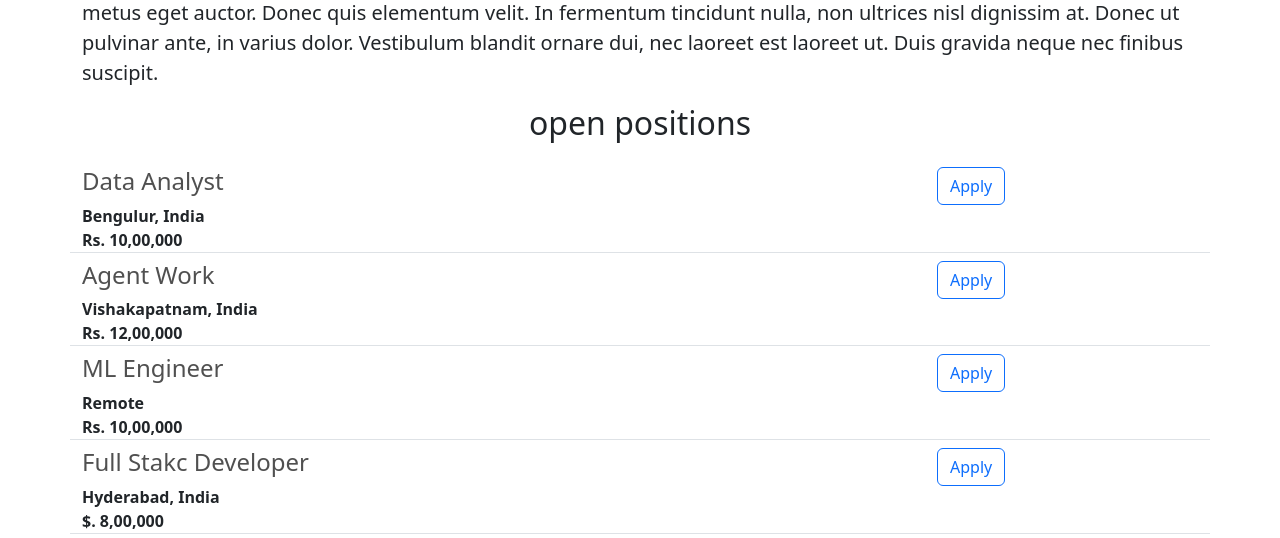
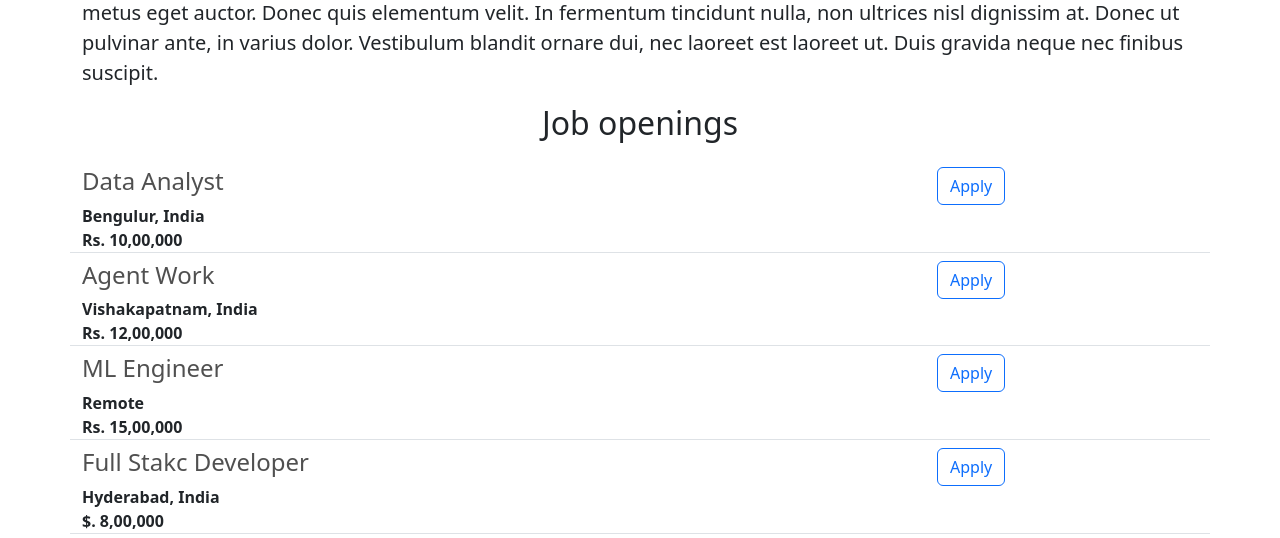
Before and after one commit to Harish-lvrk/stark-careers-website-v2, a Flask app: page / in a window 1280 px wide. Shown: the part 588-1126 px from the top of the page. Run offline with Flask 3, Linux system fonts and the light colour scheme.

Commit message:
made some changes

```diff
--- a/app.py
+++ b/app.py
@@ -19,7 +19,7 @@ JOBS = [
     "id": 3,
     'title': "ML Engineer",
     'location': "Remote",
-    'salary': 'Rs. 10,00,000'
+    'salary': 'Rs. 15,00,000'
   },
   {
     "id": 4,
--- a/templates/home.html
+++ b/templates/home.html
@@ -31,7 +31,7 @@
         Lorem ipsum dolor sit amet, consectetur adipiscing elit. Aliquam varius nulla tortor, eget porttitor nibh elementum vitae. Maecenas felis urna, consectetur nec mi nec, porta cursus enim. Duis vel commodo leo. Sed aliquam bibendum metus eget auctor. Donec quis elementum velit. In fermentum tincidunt nulla, non ultrices nisl dignissim at. Donec ut pulvinar ante, in varius dolor. Vestibulum blandit ornare dui, nec laoreet est laoreet ut. Duis gravida neque nec finibus suscipit.
       </p>
       <h2 class="text-center mt-2 mb-4">
-        open positions
+        Job openings
       </h2 >
       <p>
         <!-- This syntax is provided by the flask  ,templeting the sytanx this is the way to insert the dynamic data into the html or css-->
```
